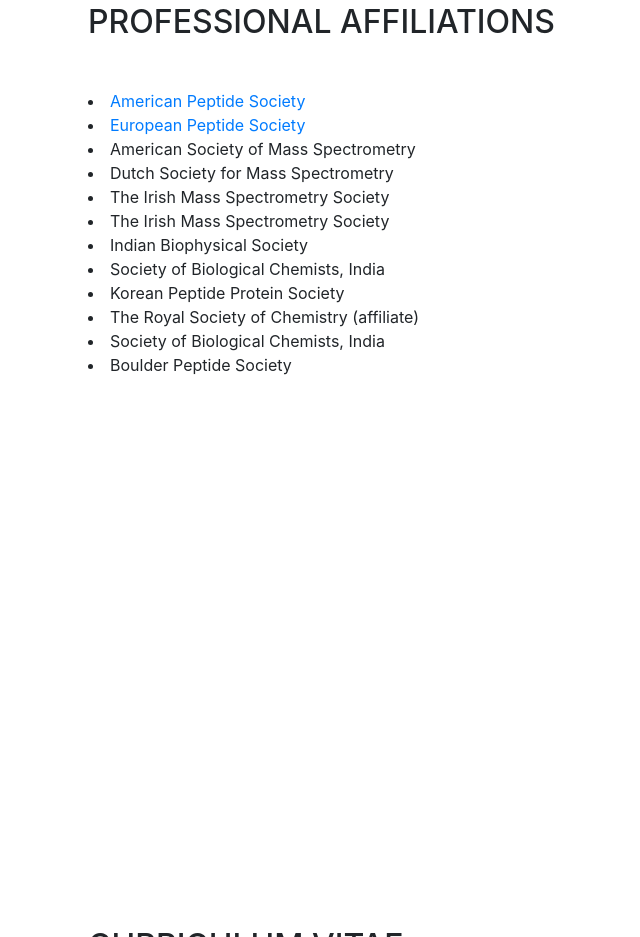
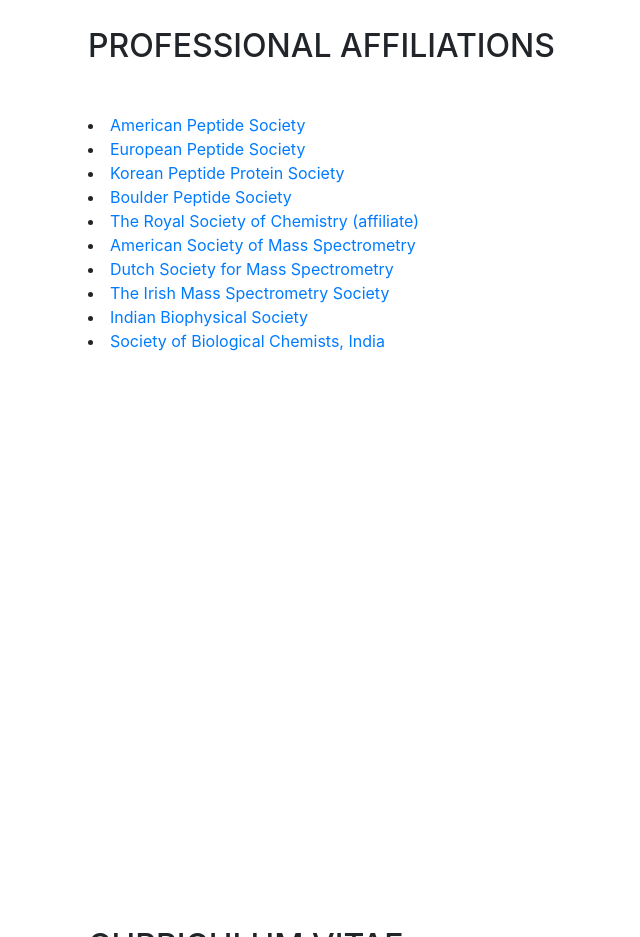
Before and after one commit to pandey-gaurav/pandey-gaurav.github.io, a website with bundled scripts: page index.html in a window 1280 px wide. Shown: the part 5817-6754 px from the top of the page, without its empty margins (232-872 px from the left). Built offline with nearby package versions, Linux system fonts and the light colour scheme; a web font is replaced by a local one.

Commit message:
Update index.html

```diff
--- a/index.html
+++ b/index.html
@@ -320,33 +320,18 @@
         <div class="my-auto">
           <h2 class="mb-5">Professional Affiliations</h2>
        <i class="fa-li fa fa-check"></i>
-        <li><a href="https://www.americanpeptidesociety.org/">American Peptide Society</a></li>
-	<li><a href="https://www.eurpepsoc.com/">European Peptide Society</a></li>
-		</li>
-		<li>American Society of Mass Spectrometry
-		</li>
-	<li>Dutch Society for Mass Spectrometry
-		</li>
-	<li>The Irish Mass Spectrometry Society
-		</li>
-<li>The Irish Mass Spectrometry Society
-		</li>
-		<li>Indian Biophysical Society
-		</li>
-		<li>Society of Biological Chemists, India
-		</li>
-		</li>
-		<li>Korean Peptide Protein Society
-		</li>
-	      </li>
-		<li>The Royal Society of Chemistry (affiliate)
-		</li>
-	      </li>
-		<li>Society of Biological Chemists, India
-		</li>
-	  </li>
-		<li>Boulder Peptide Society
-		</li>
+ <li><a href="https://www.americanpeptidesociety.org/">American Peptide Society</a></li>
+<li><a href="https://www.eurpepsoc.com/">European Peptide Society</a></li>
+<li><a href="http://www.kpps.or.kr/">Korean Peptide Protein Society</a></li>
+<li><a href="https://www.boulderpeptide.org/">Boulder Peptide Society</a></li>
+<li><a href="https://www.rsc.org/">The Royal Society of Chemistry (affiliate)</a></li>
+<li><a href=" https://www.asms.org/">American Society of Mass Spectrometry</a></li>
+<li><a href=" https://www.nvms.nl/">Dutch Society for Mass Spectrometry</a></li>
+<li><a href="https://www.imss.ie/">The Irish Mass Spectrometry Society</a></li>
+<li><a href="https://www.tifr.res.in/~ibs/">Indian Biophysical Society</a></li>
+<li><a href="http://sbcihq.in/">Society of Biological Chemists, India</a></li>
+</li>
+
       </section>
 	  <section class="resume-section p-3 p-lg-5 d-flex flex-column" id="cv">
         <div class="my-auto">
```
